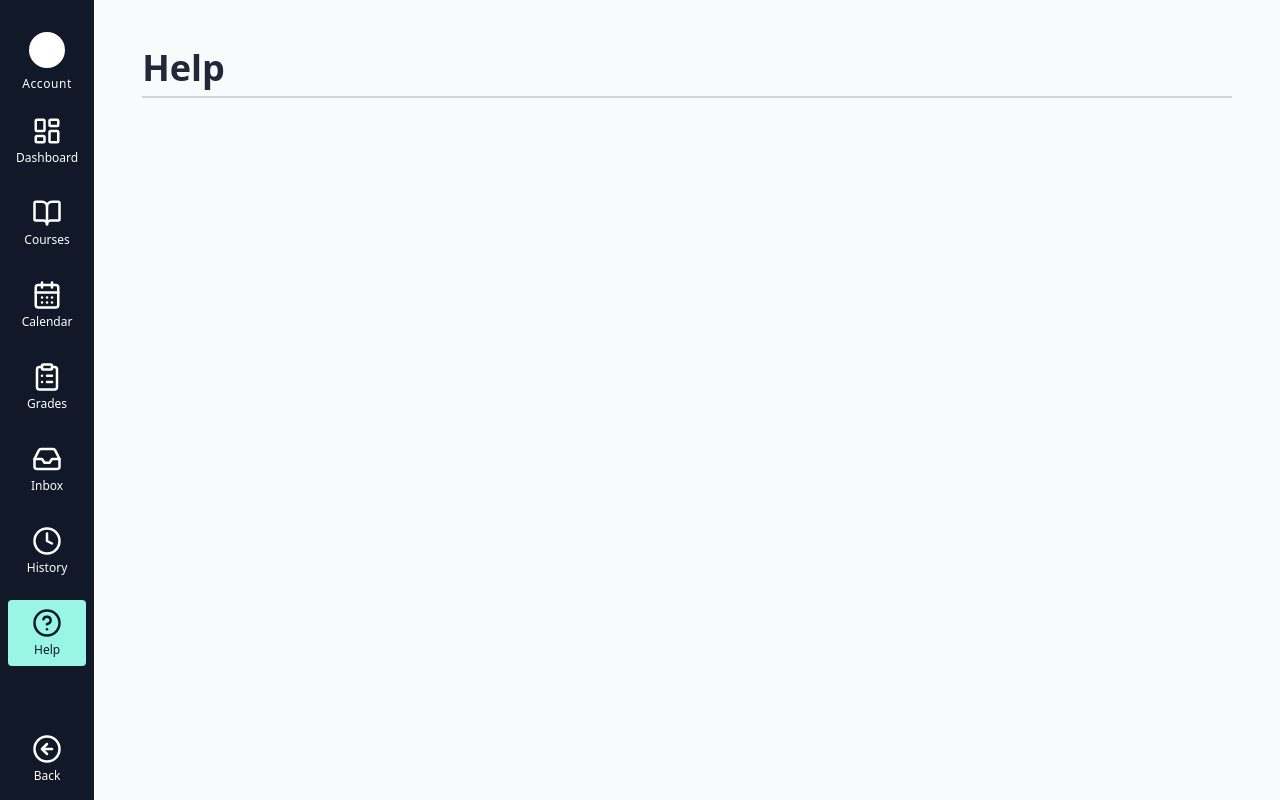
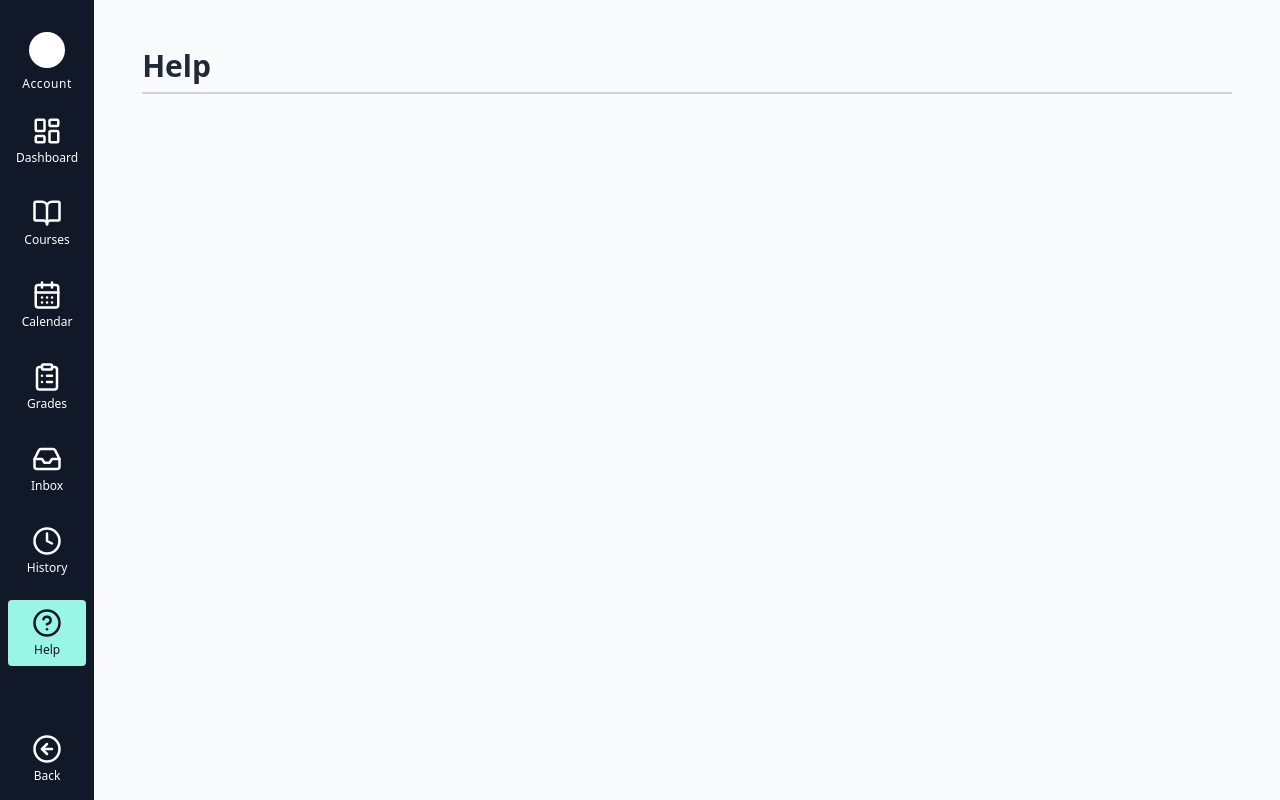
Before and after one commit to The-Twelfth-Force/EduVerse-12, a Next.js app in the folder frontend/: page /dashboard/help in a window 1280 px wide. Built offline with nearby package versions, Linux system fonts and the light colour scheme; no server answers.

Commit message:
Update page.tsx

```diff
--- a/frontend/src/app/dashboard/help/page.tsx
+++ b/frontend/src/app/dashboard/help/page.tsx
@@ -7,7 +7,7 @@ export default function Help() {
       <Head>
         <title>Help - EduVerse-12</title>
       </Head>
-      <h1 className="text-4xl font-semibold text-gray-800">Help</h1>
+      <h1 className="text-3xl font-semibold text-gray-800">Help</h1>
       <hr className="mt-2 border-t-2 border-gray-300" />
       {/* Add additional Help content here */}
     </div>
```
